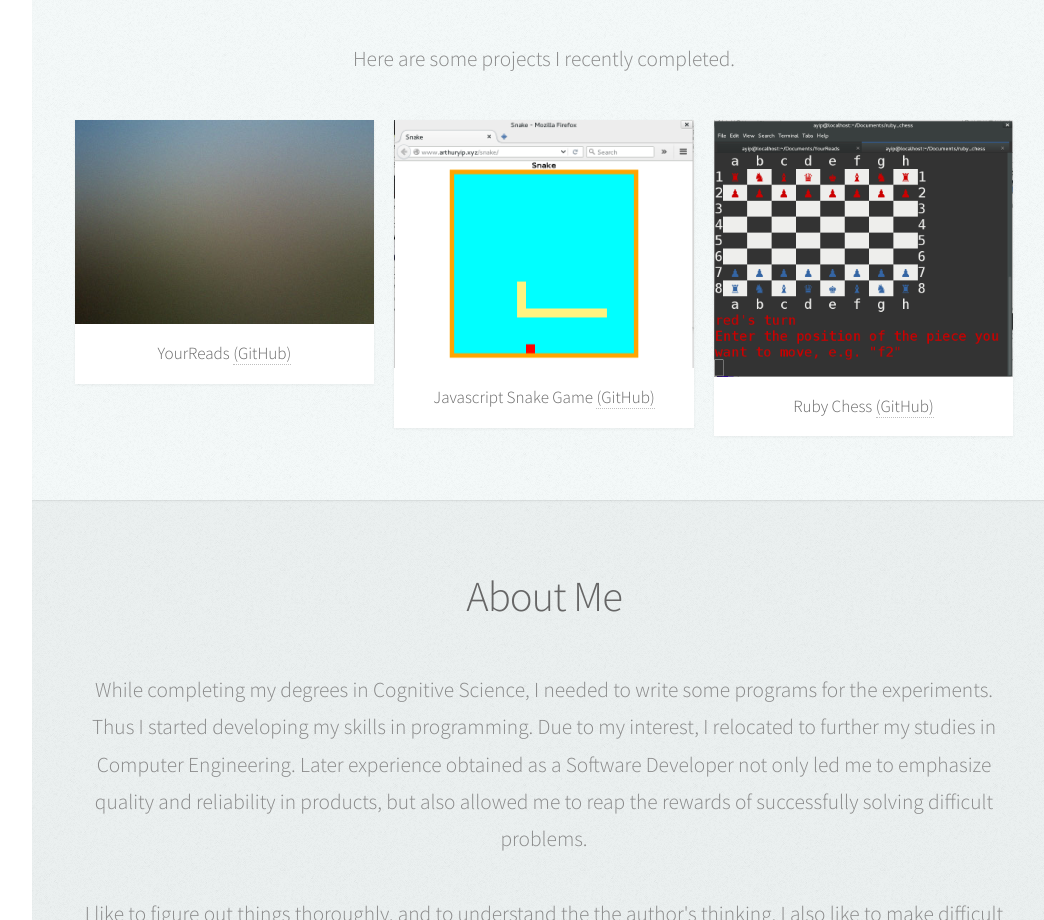
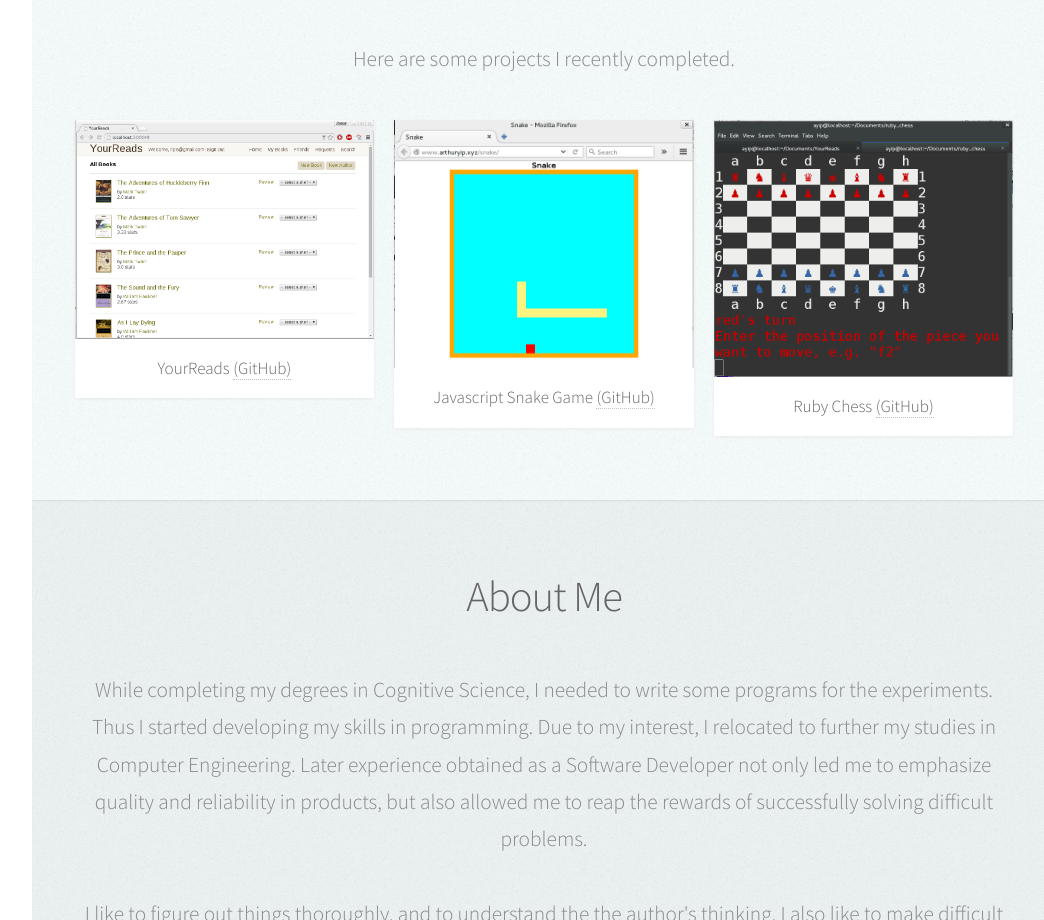
Before and after one commit to arthuryip723/arthuryip723.github.io, a plain HTML site: page index.html in a window 1280 px wide. Shown: the part 922-1842 px from the top of the page, without its empty margins (224-1268 px from the left). Drawn offline with Linux system fonts and the light colour scheme.

Commit message:
change projects section

```diff
--- a/index.html
+++ b/index.html
@@ -106,7 +106,7 @@
 							<div class="row">
 								<div class="4u 12u$(mobile)">
 									<article class="item">
-										<a href="http://yourreads.herokuapp.com" class="image fit" target="_blank"><img src="images/pic02.jpg" alt="" /></a>
+										<a href="http://yourreads.herokuapp.com" class="image fit" target="_blank"><img src="images/yourreads.png" alt="" /></a>
 										<header>
 											<h3>YourReads <a href="https://github.com/arthuryip723/yourreads" target="_blank">(GitHub)</a></h3>
 										</header>
```
Also changed, not shown: images/yourreads.png (added).
